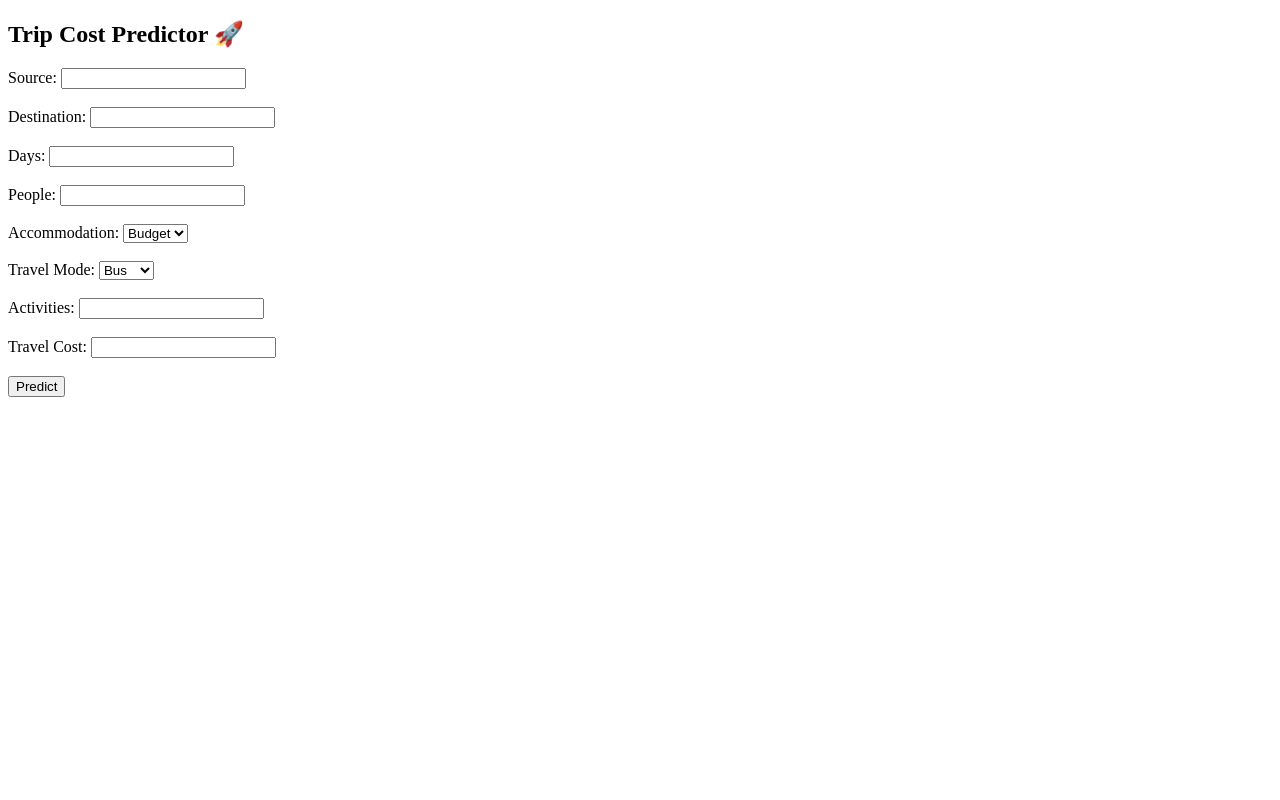
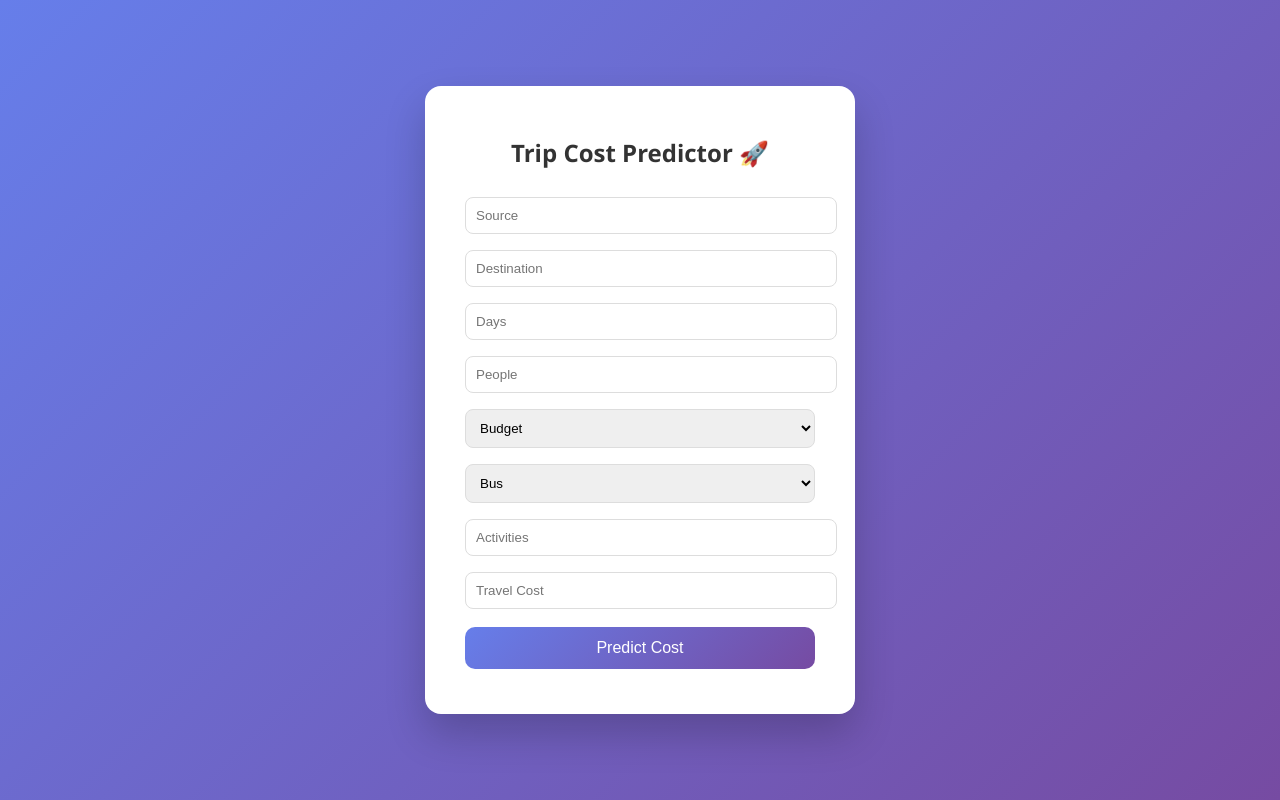
Before and after one commit to Kaviya-Balamurugan/trip_cost_predictor, a Flask app: page / in a window 1280 px wide. Run offline with Flask 3, Linux system fonts and the light colour scheme; parts of the project's set-up code (start-up, migrations or seed data) failed here and were passed over.

Commit message:
Updated premium UI

```diff
--- a/templates/index.html
+++ b/templates/index.html
@@ -2,38 +2,98 @@
 <html>
 <head>
     <title>Trip Cost Predictor</title>
+
+    <style>
+        body {
+            margin: 0;
+            font-family: 'Segoe UI', sans-serif;
+            background: linear-gradient(135deg, #667eea, #764ba2);
+            height: 100vh;
+            display: flex;
+            justify-content: center;
+            align-items: center;
+        }
+
+        .container {
+            background: white;
+            padding: 30px 40px;
+            border-radius: 16px;
+            box-shadow: 0 20px 40px rgba(0,0,0,0.2);
+            width: 350px;
+            text-align: center;
+        }
+
+        h2 {
+            margin-bottom: 20px;
+            color: #333;
+        }
+
+        input, select {
+            width: 100%;
+            padding: 10px;
+            margin: 8px 0;
+            border-radius: 8px;
+            border: 1px solid #ddd;
+            outline: none;
+        }
+
+        input:focus, select:focus {
+            border-color: #667eea;
+        }
+
+        button {
+            width: 100%;
+            padding: 12px;
+            background: linear-gradient(135deg, #667eea, #764ba2);
+            border: none;
+            border-radius: 10px;
+            color: white;
+            font-size: 16px;
+            cursor: pointer;
+            margin-top: 10px;
+        }
+
+        button:hover {
+            opacity: 0.9;
+        }
+
+        #result {
+            margin-top: 15px;
+            font-weight: bold;
+            color: #333;
+        }
+    </style>
 </head>
+
 <body>
 
-<h2>Trip Cost Predictor 🚀</h2>
+<div class="container">
+    <h2>Trip Cost Predictor 🚀</h2>
 
-<form id="tripForm">
-    Source: <input type="text" id="source"><br><br>
-    Destination: <input type="text" id="destination"><br><br>
-    Days: <input type="number" id="duration"><br><br>
-    People: <input type="number" id="people"><br><br>
+    <input type="text" id="source" placeholder="Source">
+    <input type="text" id="destination" placeholder="Destination">
+    <input type="number" id="duration" placeholder="Days">
+    <input type="number" id="people" placeholder="People">
 
-    Accommodation:
     <select id="accommodation">
         <option value="budget">Budget</option>
         <option value="mid">Mid</option>
         <option value="luxury">Luxury</option>
-    </select><br><br>
+    </select>
 
-    Travel Mode:
     <select id="mode">
         <option value="bus">Bus</option>
         <option value="train">Train</option>
         <option value="flight">Flight</option>
-    </select><br><br>
+    </select>
 
-    Activities: <input type="number" id="activities"><br><br>
-    Travel Cost: <input type="number" id="travel_cost"><br><br>
+    <input type="number" id="activities" placeholder="Activities">
+    <input type="number" id="travel_cost" placeholder="Travel Cost">
 
-    <button type="button" onclick="predict()">Predict</button>
-</form>
+    <button onclick="predict()">Predict Cost</button>
 
-<h3 id="result"></h3>
+    <div id="result"></div>
+</div>
 
 <script>
 async function predict() {
@@ -59,8 +119,7 @@ async function predict() {
     const result = await response.json();
 
     document.getElementById("result").innerText =
-        "Total Cost: ₹" + result.total_cost +
-        " | Per Person: ₹" + result.cost_per_person;
+        "₹ " + result.total_cost + " (₹ " + result.cost_per_person + " per person)";
 }
 </script>
 
```
